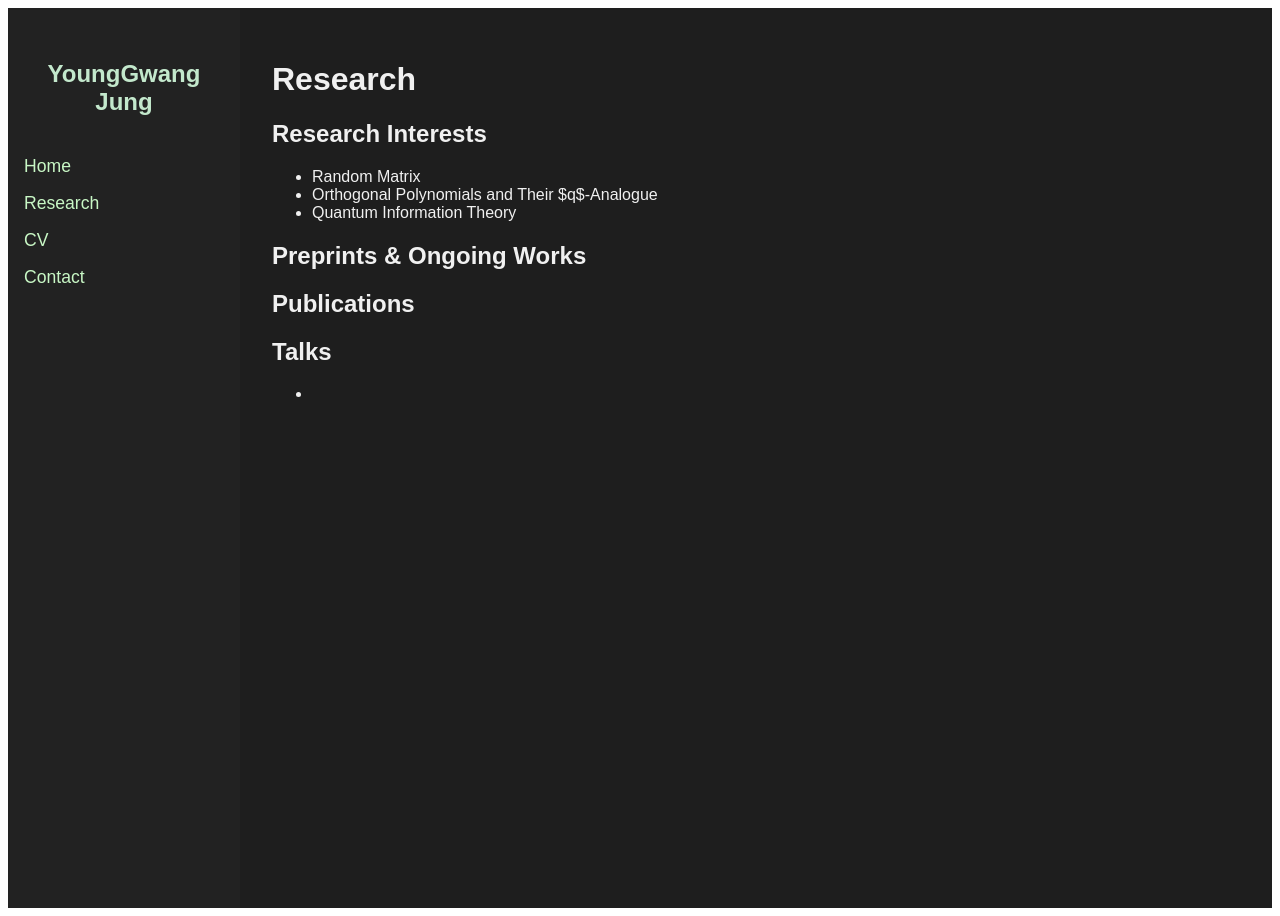
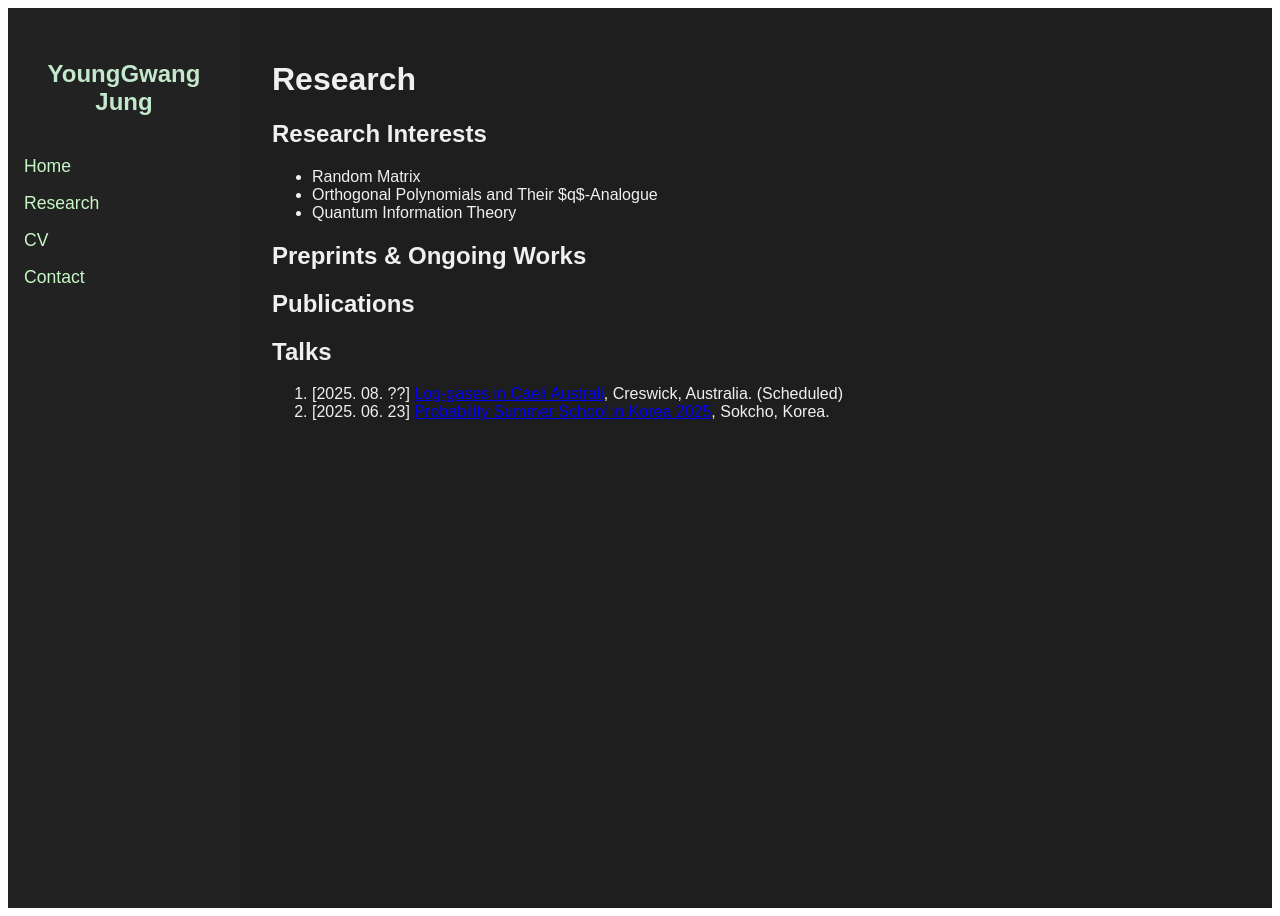
Before and after one commit to y-gJung/y-gJung.github.io, a Jekyll site: the page built from research.md, in a window 1280 px wide. Built offline with Jekyll 4.4.1, drawn with Linux system fonts in a browser that asks for light colours.

Commit message:
Update research.md

```diff
--- a/research.md
+++ b/research.md
@@ -15,4 +15,5 @@ title: Research
 ## Publications
 
 ## Talks
--
+2. [2025. 08. ??] [Log-gases in Caeli Australi](https://lica2025.github.io/), Creswick, Australia. (Scheduled)
+1. [2025. 06. 23] [Probability Summer School in Korea 2025](https://sites.google.com/view/pssk2025/home?authuser=0), Sokcho, Korea.
```
